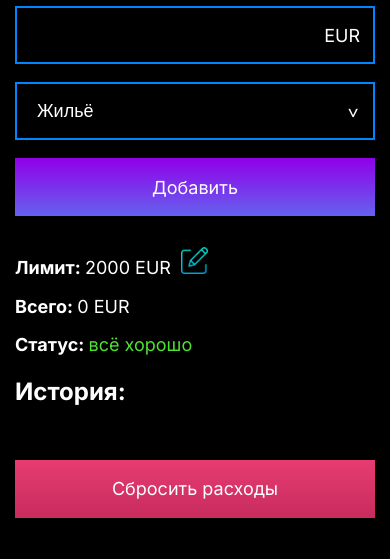
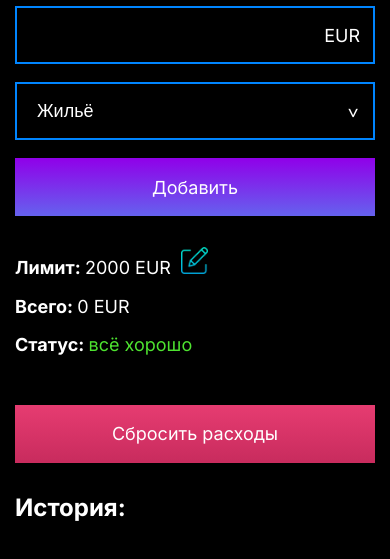
Before and after one commit to kristinekarklina0211/expenses-app, a plain HTML site: page index.html in a window 390 px wide. Shown: the part 99-658 px from the top of the page. Drawn offline with Linux system fonts and the light colour scheme.

Commit message:
Add files via upload

```diff
--- a/styles/style.css
+++ b/styles/style.css
@@ -386,6 +386,11 @@ p span {
     top: 30%;
   }
 
+  .history {
+    position: absolute;
+    top: 590px;
+  }
+
   .history__title {
     margin-bottom: 21px;
   }
```
